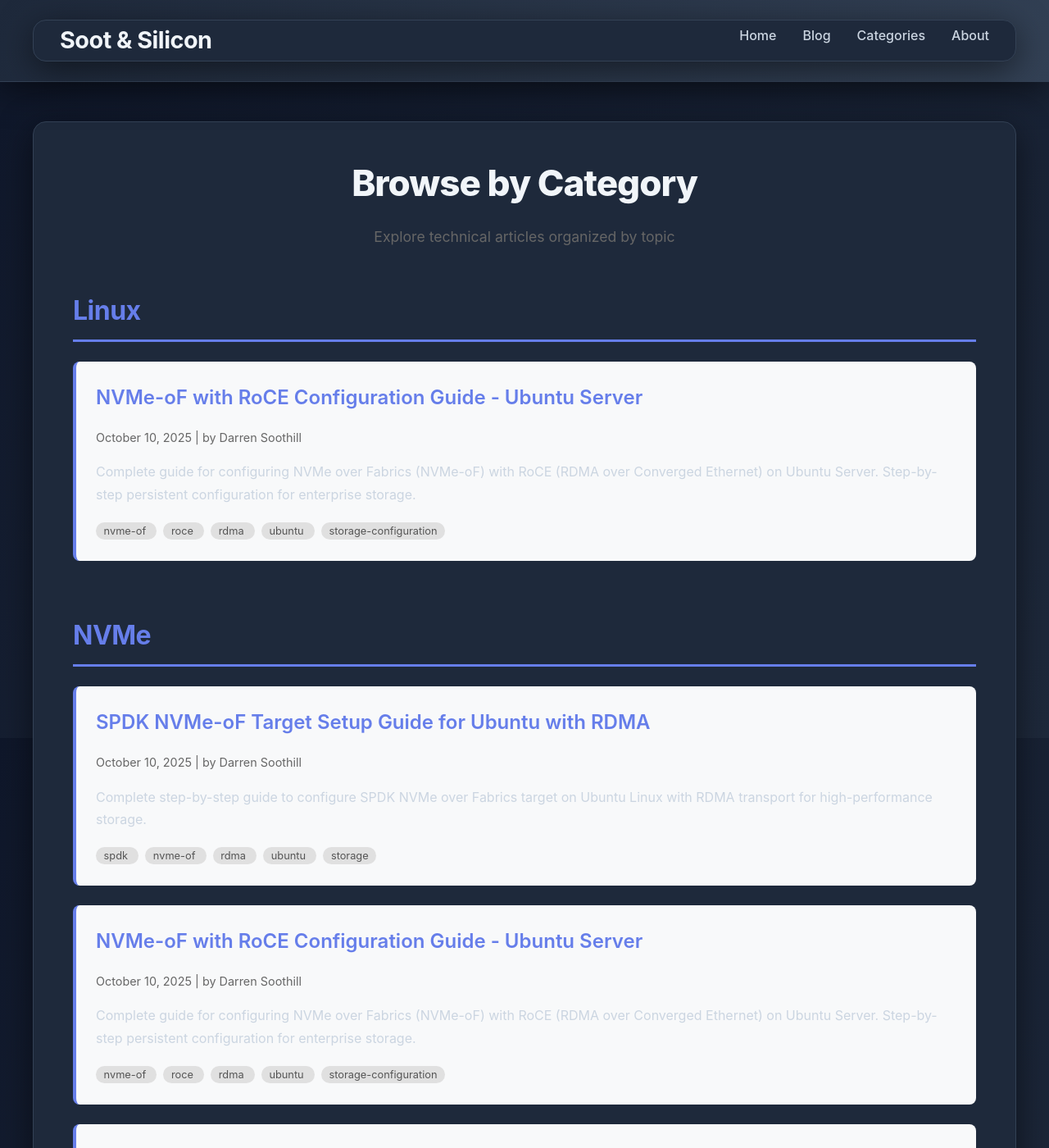
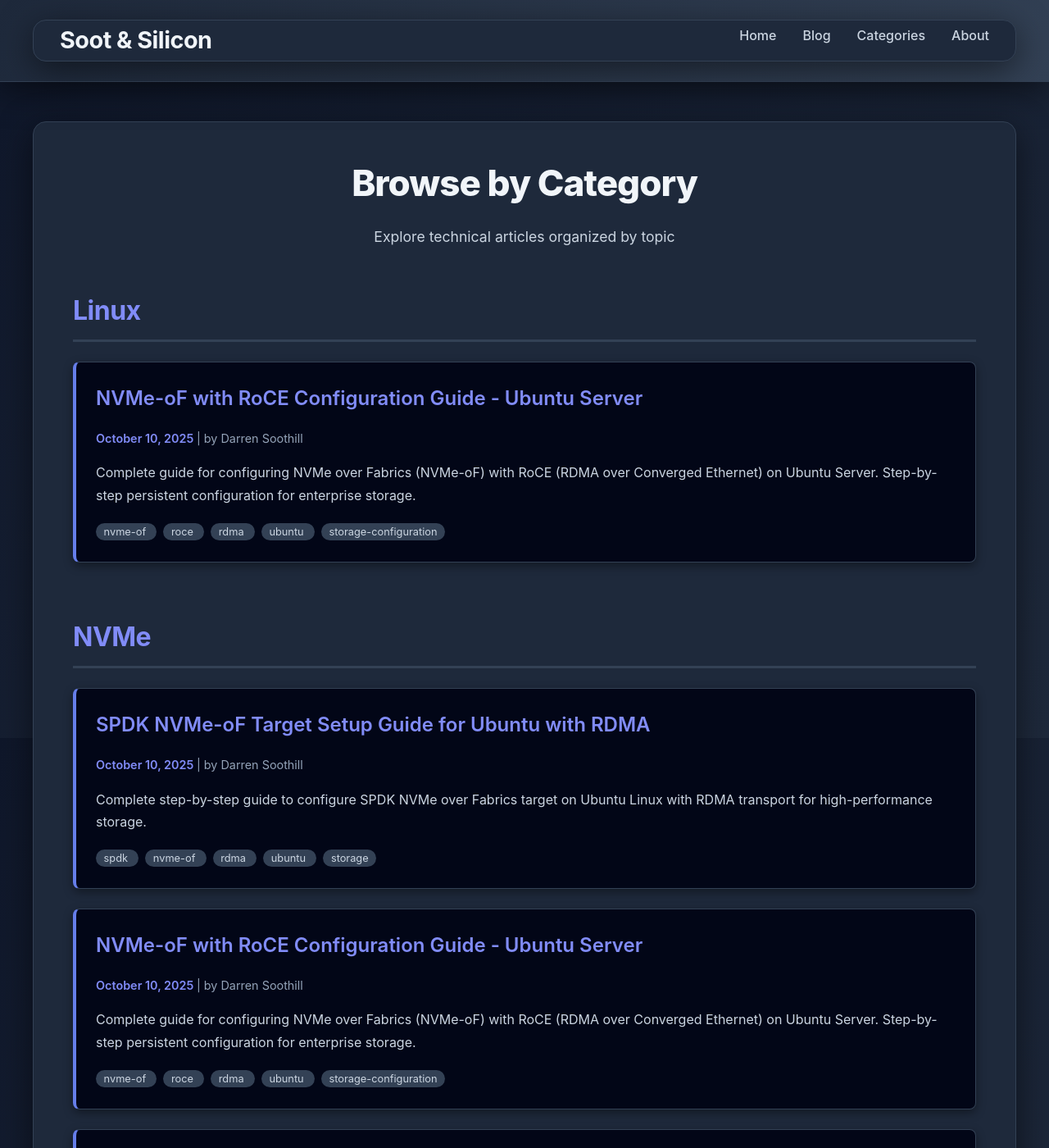
Before and after one commit to soothill/soothill.github.io, a Jekyll site: the page built from categories/index.html, in a window 1280 px wide and 1400 px high. Shown: the whole window at 82% size. Built offline with Jekyll 4.4.1, drawn with Linux system fonts in a browser that asks for light colours; comment, search, counter and statistics services are not loaded.

Commit message:
Update catagories page

```diff
--- a/categories/index.html
+++ b/categories/index.html
@@ -7,7 +7,7 @@ description: Browse blog posts by category
 <div class="container">
     <header style="text-align: center; margin-bottom: 3rem;">
         <h1>Browse by Category</h1>
-        <p style="font-size: 1.1rem; color: #666;">Explore technical articles organized by topic</p>
+        <p style="font-size: 1.1rem; color: var(--text-secondary);">Explore technical articles organized by topic</p>
     </header>
 
     {% assign categories = site.posts | map: 'categories' | join: ',' | split: ',' | uniq | sort %}
@@ -15,7 +15,7 @@ description: Browse blog posts by category
     {% for category in categories %}
         {% if category != "" %}
         <section id="{{ category | slugify }}" style="margin-bottom: 4rem;">
-            <h2 style="color: #667eea; border-bottom: 3px solid #667eea; padding-bottom: 0.5rem; margin-bottom: 1.5rem;">
+            <h2 style="color: var(--primary-light); border-bottom: 3px solid var(--border); padding-bottom: 0.5rem; margin-bottom: 1.5rem;">
                 {{ category }}
             </h2>
 
@@ -23,15 +23,15 @@ description: Browse blog posts by category
                 {% assign category_posts = site.posts | where_exp: "post", "post.categories contains category" %}
 
                 {% for post in category_posts %}
-                <article style="padding: 1.5rem; background: #f8f9fa; border-radius: 8px; border-left: 4px solid #667eea;">
+                <article style="padding: 1.5rem; background: var(--bg-darker); border-radius: 8px; border-left: 4px solid var(--primary); border: 1px solid var(--border); border-left: 4px solid var(--primary); box-shadow: var(--shadow-md); transition: all 0.3s ease;">
                     <h3 style="margin-top: 0;">
-                        <a href="{{ post.url }}" style="color: #667eea; text-decoration: none;">
+                        <a href="{{ post.url }}" style="color: var(--primary-light); text-decoration: none; transition: color 0.3s ease;">
                             {{ post.title }}
                         </a>
                     </h3>
 
-                    <div style="color: #666; font-size: 0.9rem; margin-bottom: 1rem;">
-                        <time datetime="{{ post.date | date_to_xmlschema }}">
+                    <div style="color: var(--text-muted); font-size: 0.9rem; margin-bottom: 1rem;">
+                        <time datetime="{{ post.date | date_to_xmlschema }}" style="color: var(--primary-light); font-weight: 600;">
                             {{ post.date | date: "%B %d, %Y" }}
                         </time>
                         {% if post.author %}
@@ -39,7 +39,7 @@ description: Browse blog posts by category
                         {% endif %}
                     </div>
 
-                    <p style="margin-bottom: 1rem;">
+                    <p style="margin-bottom: 1rem; color: var(--text-secondary);">
                         {% if post.description %}
                             {{ post.description }}
                         {% else %}
@@ -50,7 +50,7 @@ description: Browse blog posts by category
                     {% if post.tags %}
                     <div>
                         {% for tag in post.tags limit:5 %}
-                            <span style="background: #e0e0e0; color: #555; padding: 0.2rem 0.6rem; border-radius: 12px; margin-right: 0.5rem; font-size: 0.8rem;">
+                            <span style="background: var(--border); color: var(--text-secondary); padding: 0.2rem 0.6rem; border-radius: 12px; margin-right: 0.5rem; font-size: 0.8rem;">
                                 {{ tag }}
                             </span>
                         {% endfor %}
@@ -64,9 +64,9 @@ description: Browse blog posts by category
     {% endfor %}
 
     {% if categories.size == 0 %}
-    <div style="text-align: center; padding: 3rem; background: #f8f9fa; border-radius: 8px;">
-        <h3>No categories yet</h3>
-        <p>Categories will appear here as you add blog posts.</p>
+    <div style="text-align: center; padding: 3rem; background: var(--bg-darker); border-radius: 8px; border: 1px solid var(--border);">
+        <h3 style="color: var(--text-primary);">No categories yet</h3>
+        <p style="color: var(--text-secondary);">Categories will appear here as you add blog posts.</p>
     </div>
     {% endif %}
 </div>
@@ -75,4 +75,15 @@ description: Browse blog posts by category
     .container section {
         scroll-margin-top: 80px;
     }
+
+    article:hover {
+        transform: translateY(-2px);
+        box-shadow: 0 8px 24px rgba(0, 0, 0, 0.6) !important;
+        border-color: var(--primary-light) !important;
+    }
+
+    article h3 a:hover {
+        color: var(--secondary) !important;
+        text-decoration: underline !important;
+    }
 </style>
```
